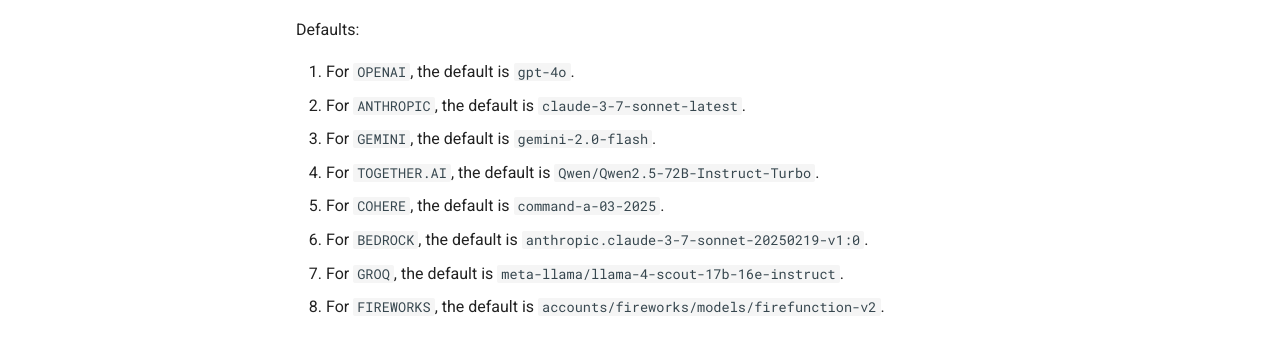
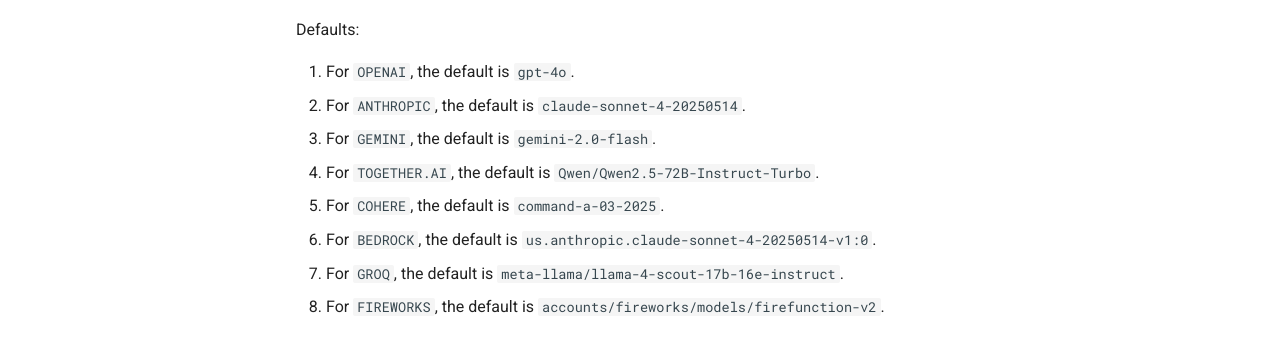
Before and after one commit to vectara/py-vectara-agentic, an MkDocs documentation site: the page built from docs/index.md, in a window 1280 px wide and 900 px high, scrolled down 4150 px. Shown: the part 512-849 px from the top of the window. Built offline with MkDocs 1.6.1 and Material for MkDocs 9.7.7, drawn with Linux system fonts in a browser that asks for light colours; the version menu is left out.

Commit message:
updated docs to reflect new model defaults

```diff
--- a/docs/index.md
+++ b/docs/index.md
@@ -209,10 +209,10 @@
 Defaults:
 
 1.  For `OPENAI`, the default is `gpt-4o`.
-2.  For `ANTHROPIC`, the default is `claude-3-7-sonnet-latest`.
+2.  For `ANTHROPIC`, the default is `claude-sonnet-4-20250514`.
 3.  For `GEMINI`, the default is `gemini-2.0-flash`.
 4.  For `TOGETHER.AI`, the default is `Qwen/Qwen2.5-72B-Instruct-Turbo`.
 5.  For `COHERE`, the default is `command-a-03-2025`.
-6.  For `BEDROCK`, the default is `anthropic.claude-3-7-sonnet-20250219-v1:0`.
+6.  For `BEDROCK`, the default is `us.anthropic.claude-sonnet-4-20250514-v1:0`.
 7.  For `GROQ`, the default is `meta-llama/llama-4-scout-17b-16e-instruct`.
 8.  For `FIREWORKS`, the default is `accounts/fireworks/models/firefunction-v2`.
--- a/vectara_agentic/_version.py
+++ b/vectara_agentic/_version.py
@@ -1,4 +1,4 @@
 """
 Define the version of the package.
 """
-__version__ = "0.2.19"
+__version__ = "0.2.20"
```
Also changed, not shown: 1 other file.
